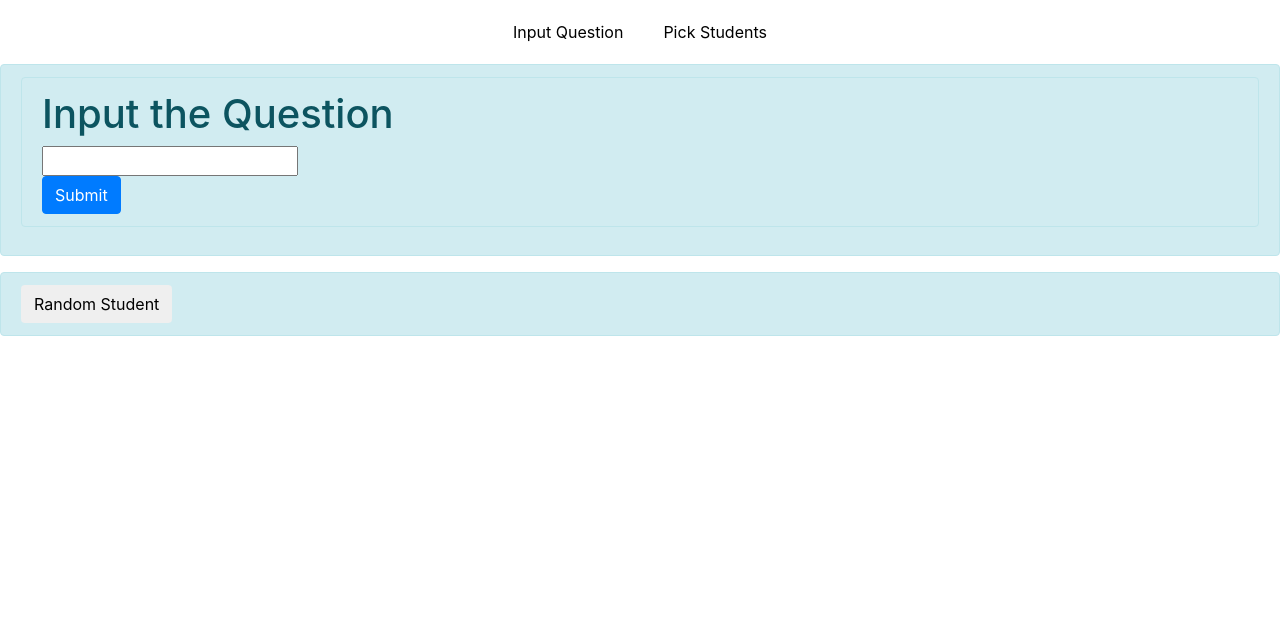
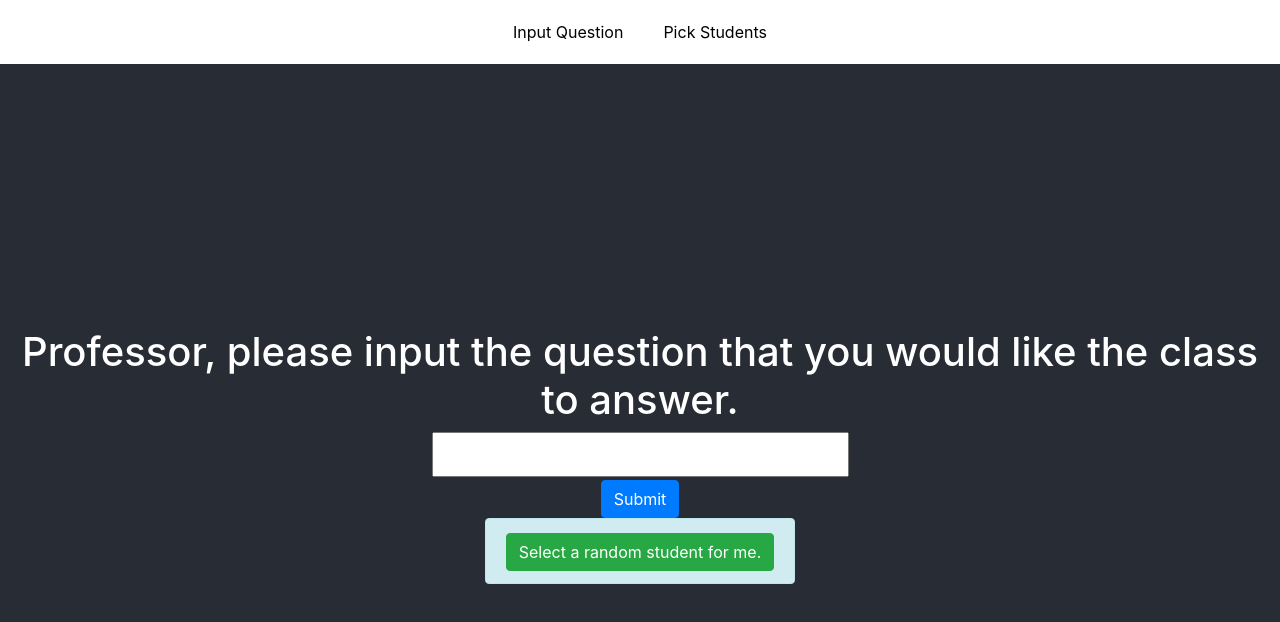
Before and after one commit to bam4/votetolearnapp, a React (Create React App) app: page /PickStudents in a window 1280 px wide. Shown: the top 622 px of the page. Built offline with nearby package versions, Linux system fonts and the light colour scheme.

Commit message:
Added some more styling.
Tooltips

```diff
--- a/src/App.css
+++ b/src/App.css
@@ -22,6 +22,10 @@
   color: #61dafb;
 }
 
+.InputQuestion {
+  text-align: center;
+}
+
 @keyframes App-logo-spin {
   from {
     transform: rotate(0deg);
--- a/src/App.js
+++ b/src/App.js
@@ -9,6 +9,8 @@ import Validate from './Components/validate';
 import './Links.css';
 import { Route, Link } from 'react-router-dom';
 import PickStudents from './Components/PickStudents';
+
+import './App.css';
 
 
 // All of our functionality is currently in the App class.
@@ -131,9 +133,18 @@ class App extends Component {
   handlePage = () => {
     if (this.state.status === 'question') {
       return (
-        <div className="alert alert-info" role="alert">
-          <InputQuestion addQuestion={this.addQuestion} />
+
+        <div>
+          <div className="alert alert-info" role="alert" class="InputQuestion">
+            <InputQuestion addQuestion={this.addQuestion} />
+          </div>
+          {/* <div className="progress">
+            <div className="progress-bar progress-bar-striped" role="progressbar" style="width: 10%" aria-valuenow="10" aria-valuemin="0" aria-valuemax="100">
+            </div>
+          </div> */}
         </div>
+
+
       )
     } else if (this.state.status === 'pick') {
       return (
@@ -145,7 +156,7 @@ class App extends Component {
       return (
         <div>
           <div>
-            <h3>Question: {this.state.question}</h3>
+            <h1>Question: {this.state.question}</h1>
           </div>
           <div className="alert alert-info" role="alert">
             <AnswerBox question={this.state.question}
@@ -159,7 +170,7 @@ class App extends Component {
       return (
         <div>
           <div>
-            <h3>Question: {this.state.question}</h3>
+            <h1>Question: {this.state.question}</h1>
           </div>
           <div className="alert alert-info" role="alert">
             <VoteAnswer question={this.state.question} answersArray={this.state.answersArray} handleVote={this.setVote}
@@ -212,6 +223,7 @@ class App extends Component {
           <div className="App">
             <header className="App-header">
               <this.handlePage />
+
               {/* <Route path="/InputQuestion" exact component={InputQuestion}  /> */}
               <Route path="/PickStudents" exact component={PickStudents} />
               <Route path="/Vote" exact component={VoteAnswer} />
--- a/src/Components/AnswerBox.js
+++ b/src/Components/AnswerBox.js
@@ -25,12 +25,12 @@ class AnswerBox extends React.Component {
     render() {
         return (
             <div>
-                <h1>Hello {this.props.student}</h1>
+                <p><i> {this.props.student}, what is your answer to this question?</i></p>
                 <div>
                     <input type="text" value={this.state.answer} onChange={this.recordAnswer} />
                 </div>
                 <div>
-                    <button type="submit" className="btn btn-primary" onClick={this.submitHandler}>Submit</button>
+                    <button type="submit" className="btn btn-primary" data-toggle="tooltip" data-placement="top" title="Your answer will be seen by the rest of the class." onClick={this.submitHandler}>Submit</button>
                 </div>
             </div>
         );
--- /dev/null
+++ b/src/Components/InputQuestion.css
@@ -0,0 +1,3 @@
+.CoolText {
+    text-align: center;
+  }
--- a/src/Components/InputQuestion.js
+++ b/src/Components/InputQuestion.js
@@ -1,4 +1,6 @@
 import React, { Component } from 'react';
+
+import './InputQuestion.css';
 
 class InputQuestion extends React.Component {
     constructor() {
@@ -22,14 +24,14 @@ class InputQuestion extends React.Component {
 
     render() {
         return (
-            <div className="alert alert-info" role="alert">
+            <div className="alert alert-info" role="alert" class="CoolText">
                 <div>
-                    <h1>Input the Question</h1>
+                    <h1 >Professor, please input the question that you would like the class to answer.</h1>
                     <div>
                         <input type="text" value={this.state.question} onChange={this.recordQuestion} />
                     </div>
                     <div>
-                        <button type="submit" className="btn btn-primary" onClick={this.submitHandler}>Submit</button>
+                        <button type="submit" className="btn btn-primary"  onClick={this.submitHandler}>Submit</button>
                     </div>
                 </div>
             </div>
--- a/src/Components/PickStudents.js
+++ b/src/Components/PickStudents.js
@@ -5,9 +5,11 @@ class PickStudents extends React.Component {
     render() {
         return (
             <div className="alert alert-info" role="alert">
-                <button type="submit" className="btn btn-primar" id="nrp" onClick={this.props.chooseStudent}>
-                    Random Student</button>
+                <button type="submit" className="btn btn-success" id="nrp" data-toggle="tooltip" data-placement="top" title="I will pick four students for you." onClick={this.props.chooseStudent}>
+                    Select a random student for me.</button>
             </div>
+
+
         );
     }
 
--- a/src/Components/VoteAnswer.js
+++ b/src/Components/VoteAnswer.js
@@ -34,6 +34,7 @@ class VoteAnswer extends React.Component {
         return (
             <div>
                 <div>
+                    <h1>Please choose the item you would like to vote on.</h1>
                     <ul className="list-group">
                         <this.addVote />
                     </ul>
--- a/src/Components/validate.js
+++ b/src/Components/validate.js
@@ -4,11 +4,13 @@ class Validate extends React.Component {
 
     render() {
         return (
+
             this.props.answersArray.map(
                     (instance) => {
                         return <li className="list-group-item d-flex justify-content-between align-items-center" id="writer">
-                            <span>{instance.answer}</span>
-                            <span>{instance.vote}</span>
+
+                            <span class="h-50 d-inline-block"class="border border-primary" class="shadow-lg p-3 mb-5 bg-white rounded">{instance.answer}</span>
+                            <span class="h-50 d-inline-block"class="border border-secondary" class="shadow-lg p-3 mb-5 bg-white rounded"><b><i>{instance.vote}</i></b></span>
                         </li>
                     })
         )
```
